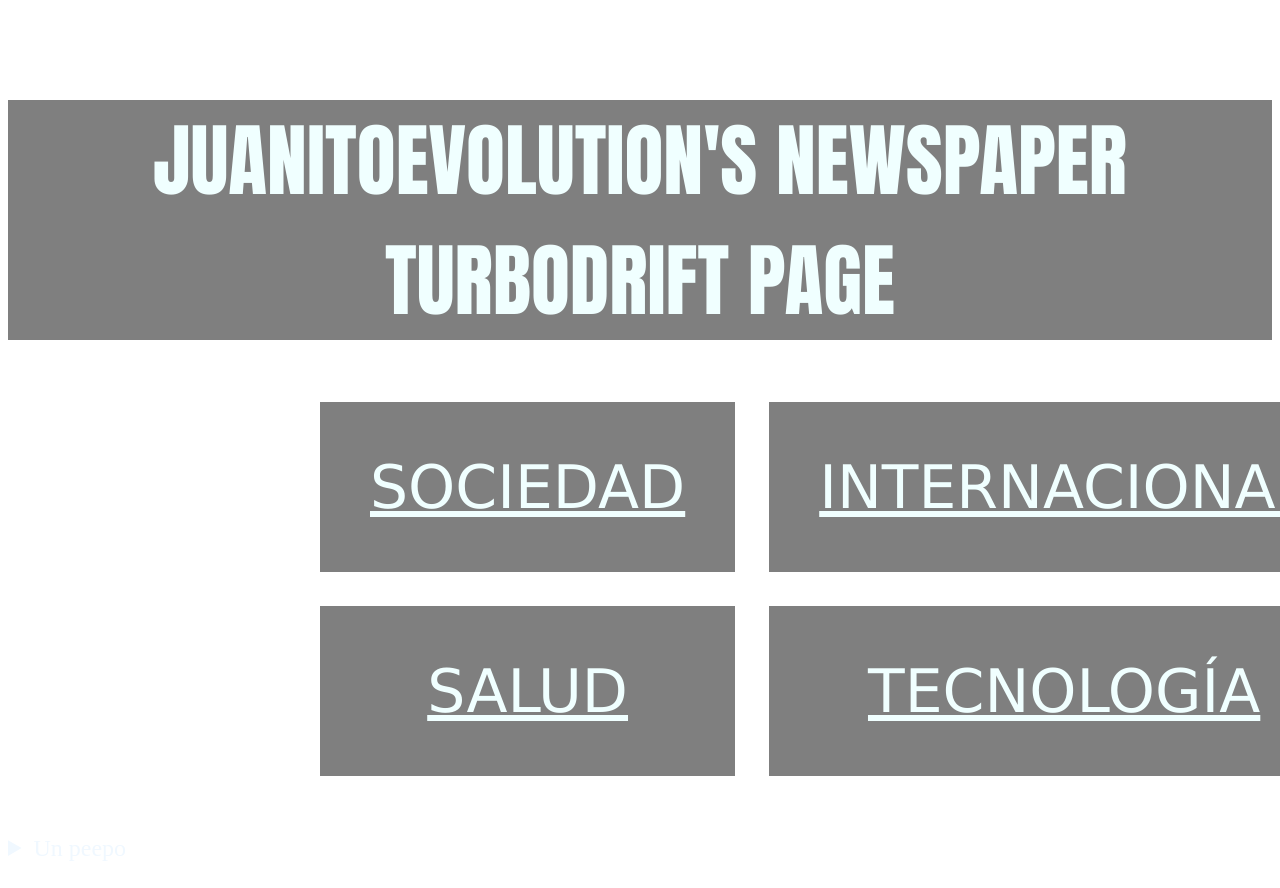
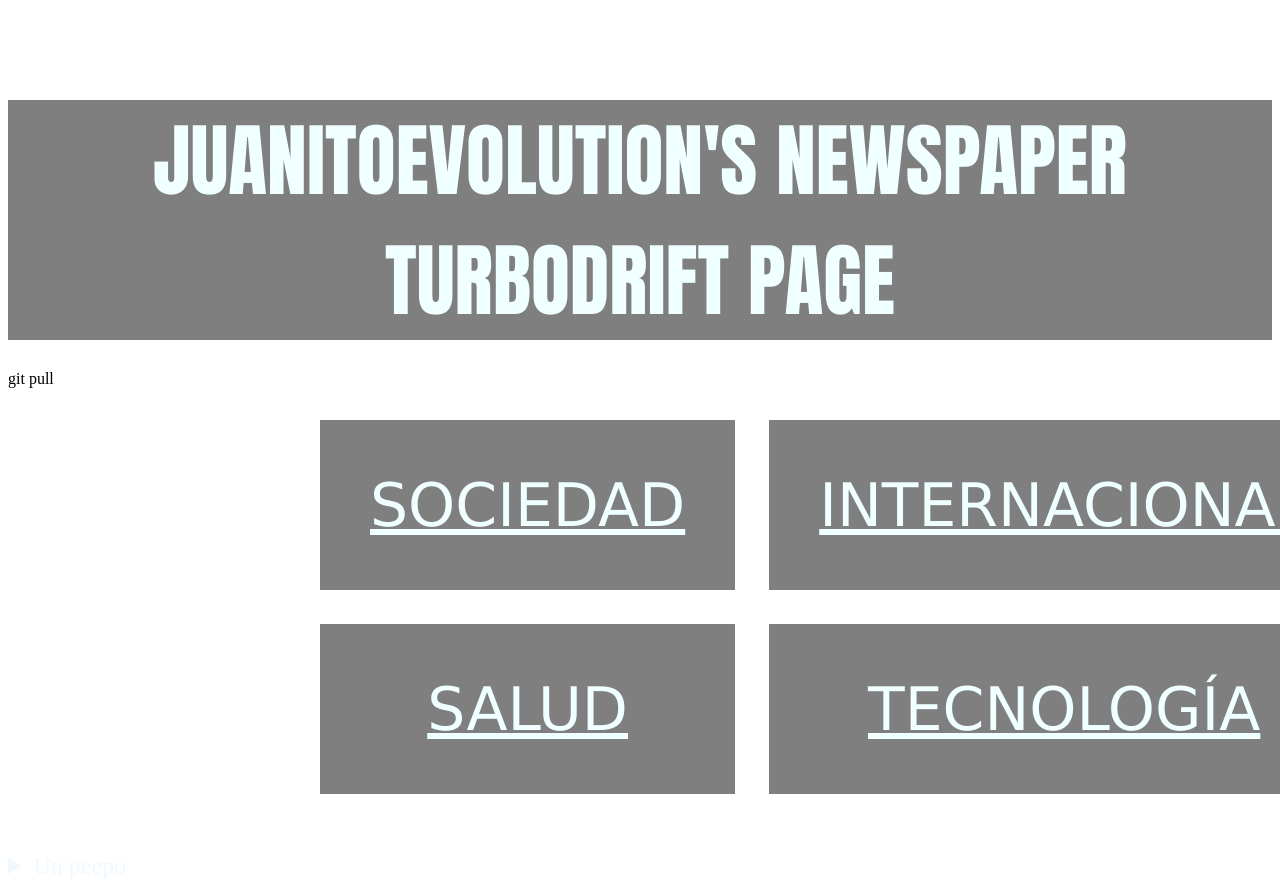
Before and after one commit to franciscoesquivelrico/periodico, a plain HTML site: page index.html in a window 1280 px wide. Shown: the top 888 px of the page. Drawn offline with Linux system fonts and the light colour scheme.

Commit message:
index status

```diff
--- a/index.html
+++ b/index.html
@@ -11,7 +11,7 @@
     <!-- 28 -->
     <div id="content">
         <header>JUANITOEVOLUTION'S NEWSPAPER TURBODRIFT PAGE</header>
-        <nav>
+        <nav>git pull
             <table>
                 <tr>
                     <td><a href="./sociedad.html">SOCIEDAD</a></td>
```
